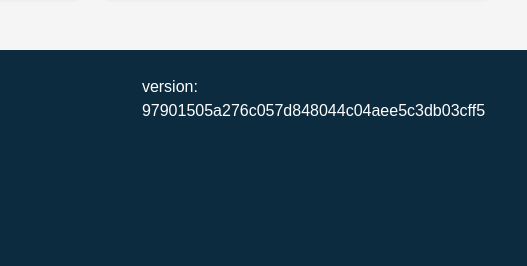
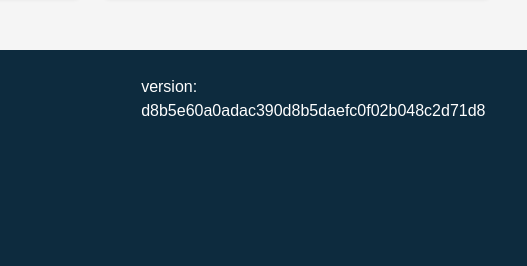
Before and after one commit to activa-prefapp/oam-gitops-sample, a plain HTML site: page app/index.html in a window 1280 px wide. Shown: the part 338-604 px from the top of the page, 753-1280 px from the left. Drawn offline with Linux system fonts and the light colour scheme.

Commit message:
Automatic update of index.html version file to d8b5e60a0adac390d8b5daefc0f02b048c2d71d8

```diff
--- a/app/index.html
+++ b/app/index.html
@@ -111,7 +111,7 @@
 			<a href="https://prefapp.es/" target="_blank"><img src="https://prefapp.github.io/images/company_logo_blanco.png" alt="Imagen 2"></a>
 		</div>
 		<div>
-			<p>version: 97901505a276c057d848044c04aee5c3db03cff5</p>
+			<p>version: d8b5e60a0adac390d8b5daefc0f02b048c2d71d8</p>
 		</div>
 	</footer>
 </body>
```
